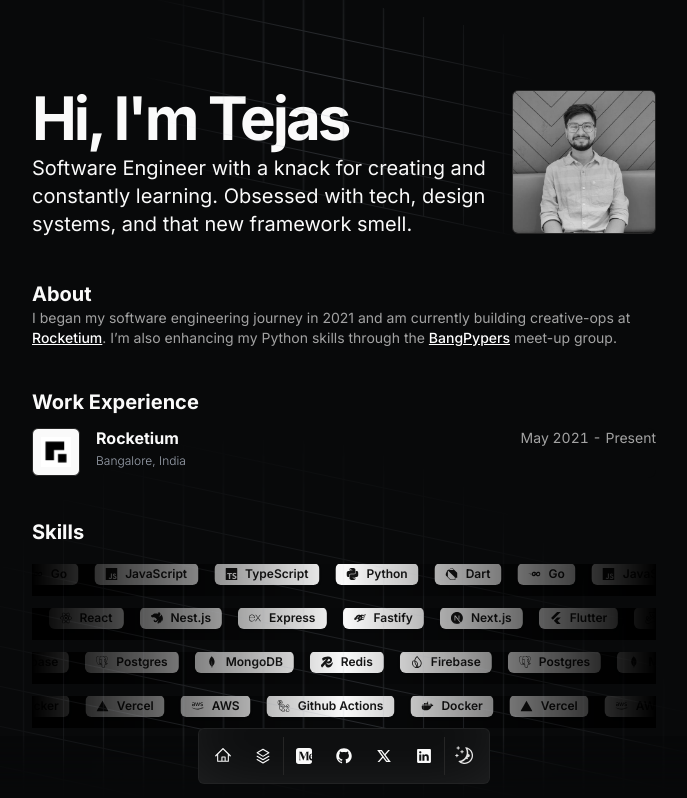
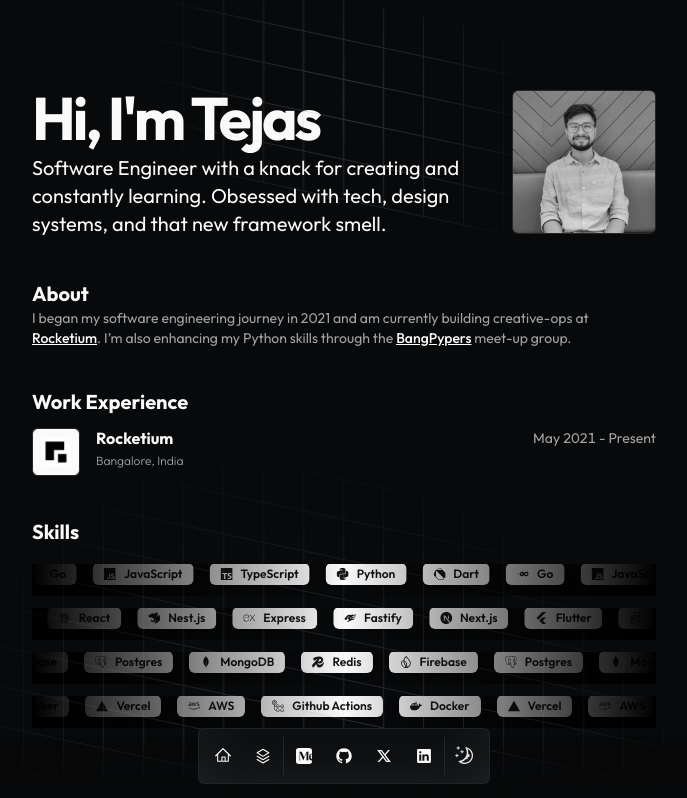
Before and after one commit to tejastn10/nimbus, a Next.js app: page / in a window 1280 px wide. Shown: the top 798 px of the page, without its empty margins (296-983 px from the left). Built offline with nearby package versions, Linux system fonts and the light colour scheme.

Commit message:
feat: switch font from Inter to Outfit for improved typography

```diff
--- a/src/app/layout.tsx
+++ b/src/app/layout.tsx
@@ -1,7 +1,7 @@
 import "./globals.css";
 
 import type { Metadata } from "next";
-import { Inter } from "next/font/google";
+import { Outfit } from "next/font/google";
 
 import { Navbar } from "@/containers/Navbar";
 
@@ -15,9 +15,9 @@
 
 import { combineClasses } from "@/utils/tailwind";
 
-const inter = Inter({
+const outfit = Outfit({
 	subsets: ["latin"],
-	variable: "--font-sans",
+	variable: "--font-outfit",
 });
 
 export const metadata: Metadata = {
@@ -65,8 +65,8 @@
 		<html lang="en" suppressHydrationWarning>
 			<body
 				className={combineClasses(
-					"min-h-screen bg-background font-sans antialiased max-w-2xl mx-auto py-12 sm:py-24 px-6",
-					inter.variable
+					"min-h-screen bg-background font-outfit antialiased max-w-2xl mx-auto py-12 sm:py-24 px-6",
+					outfit.variable
 				)}
 			>
 				<ThemeProvider attribute="class" defaultTheme="dark">
--- a/tailwind.config.ts
+++ b/tailwind.config.ts
@@ -16,6 +16,7 @@
 		extend: {
 			fontFamily: {
 				sans: ["var(--font-sans)", ...fontFamily.sans],
+				outfit: ["var(--font-outfit)"],
 			},
 			colors: {
 				border: "hsl(var(--border))",
```
